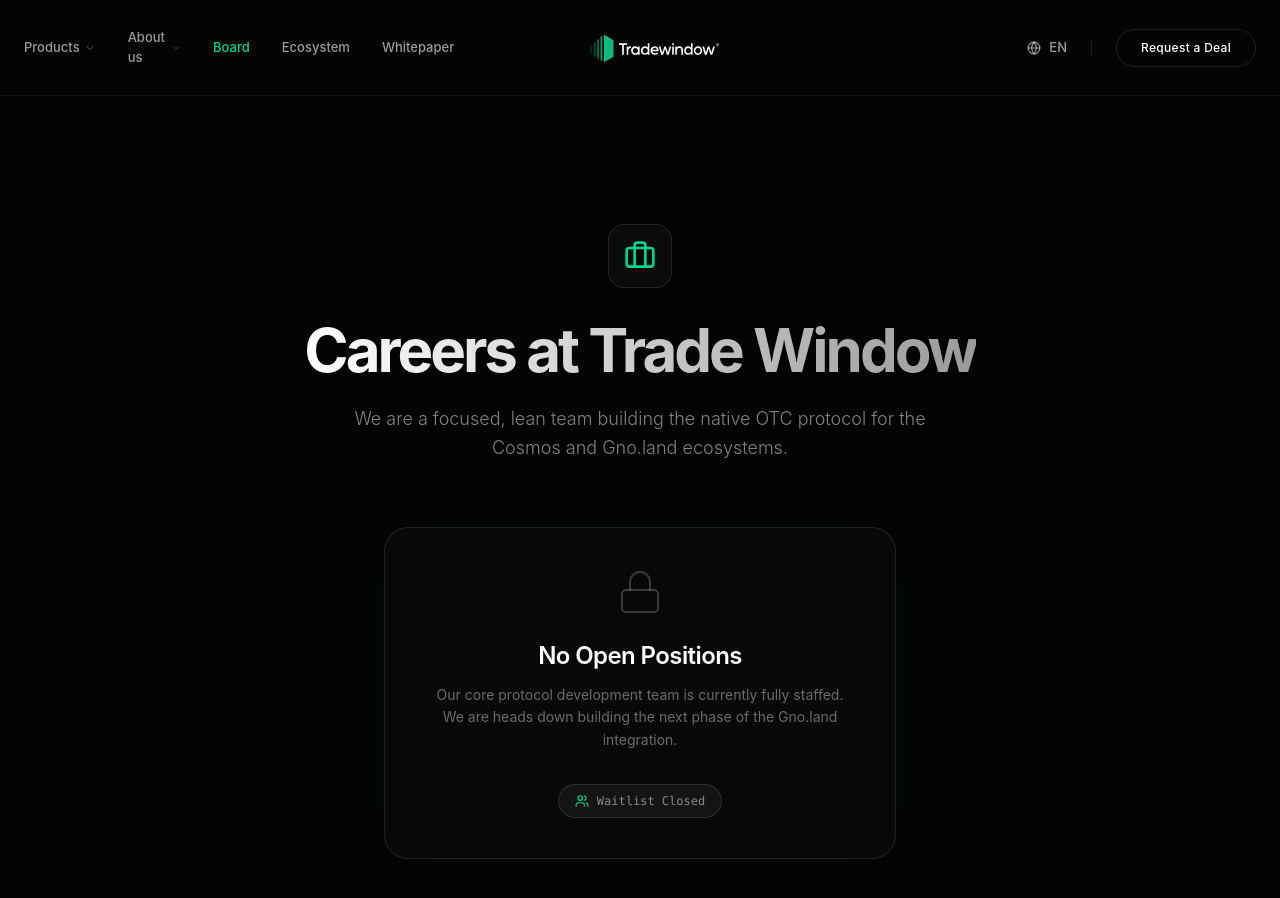
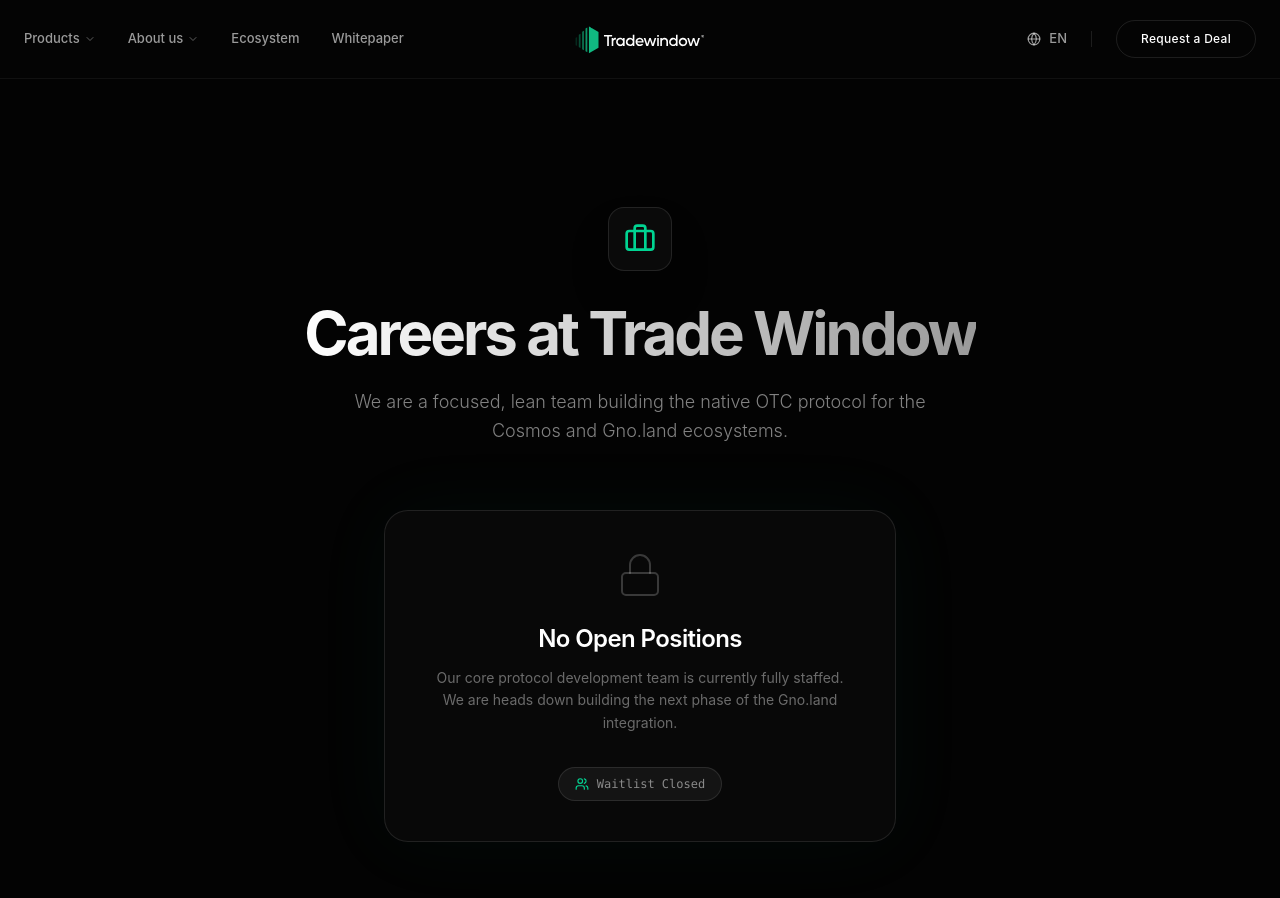
Before and after one commit to dintsen/trade-window, a Next.js app in the folder apps/web/: page /careers in a window 1280 px wide. Shown: the top 898 px of the page. Built offline with nearby package versions, Linux system fonts and the light colour scheme; a web font is replaced by a local one.

Commit message:
Move Board link into Products dropdown

```diff
--- a/apps/web/src/components/layout/header.tsx
+++ b/apps/web/src/components/layout/header.tsx
@@ -18,6 +18,7 @@
               Products <ChevronDown size={12} className="opacity-60 group-hover:opacity-100 transition-opacity" />
             </div>
             <div className="absolute top-full left-0 w-48 bg-[#0a0a0a] border border-white/10 rounded-xl p-2 opacity-0 invisible group-hover:opacity-100 group-hover:visible transition-all translate-y-2 group-hover:translate-y-0 shadow-xl z-50">
+              <Link href="/board" className="block px-3 py-2 text-white/60 hover:text-white hover:bg-white/5 rounded-lg transition-colors">Board</Link>
               <Link href="/trade" className="block px-3 py-2 text-white/60 hover:text-white hover:bg-white/5 rounded-lg transition-colors">OTC Trading</Link>
               <Link href="/escrow" className="block px-3 py-2 text-white/60 hover:text-white hover:bg-white/5 rounded-lg transition-colors">Escrow Service</Link>
             </div>
@@ -31,7 +32,6 @@
               <Link href="/careers" className="block px-3 py-2 text-white/60 hover:text-white hover:bg-white/5 rounded-lg transition-colors">Careers</Link>
             </div>
           </div>
-          <Link href="/board" className="hover:text-white transition-colors text-emerald-400">Board</Link>
           <Link href="/ecosystem" className="hover:text-white transition-colors">Ecosystem</Link>
           <Link href="/whitepaper" className="hover:text-white transition-colors">Whitepaper</Link>
         </nav>
@@ -71,6 +71,7 @@
         <div className="md:hidden absolute top-full left-0 w-full bg-[#0a0a0a] border-b border-white/10 px-6 py-4 flex flex-col gap-4 shadow-2xl">
           <div className="flex flex-col gap-2">
             <span className="text-white/40 text-xs font-mono uppercase tracking-wider mb-1">Products</span>
+            <Link href="/board" onClick={() => setMobileMenuOpen(false)} className="pl-4 py-2 text-white/80 hover:text-white hover:bg-white/5 rounded-lg">Board</Link>
             <Link href="/trade" onClick={() => setMobileMenuOpen(false)} className="pl-4 py-2 text-white/80 hover:text-white hover:bg-white/5 rounded-lg">OTC Trading</Link>
             <Link href="/escrow" onClick={() => setMobileMenuOpen(false)} className="pl-4 py-2 text-white/80 hover:text-white hover:bg-white/5 rounded-lg">Escrow Service</Link>
           </div>
@@ -79,7 +80,6 @@
             <Link href="/company" onClick={() => setMobileMenuOpen(false)} className="pl-4 py-2 text-white/80 hover:text-white hover:bg-white/5 rounded-lg">Company</Link>
             <Link href="/careers" onClick={() => setMobileMenuOpen(false)} className="pl-4 py-2 text-white/80 hover:text-white hover:bg-white/5 rounded-lg">Careers</Link>
           </div>
-          <Link href="/board" onClick={() => setMobileMenuOpen(false)} className="py-2 text-emerald-400 hover:text-emerald-300 mt-2">Board</Link>
           <Link href="/ecosystem" onClick={() => setMobileMenuOpen(false)} className="py-2 text-white/80 hover:text-white">Ecosystem</Link>
           <Link href="/whitepaper" onClick={() => setMobileMenuOpen(false)} className="py-2 text-white/80 hover:text-white">Whitepaper</Link>
           <Link href="/request" onClick={() => setMobileMenuOpen(false)} className="py-2 text-white/80 hover:text-white">Request a Deal</Link>
```
